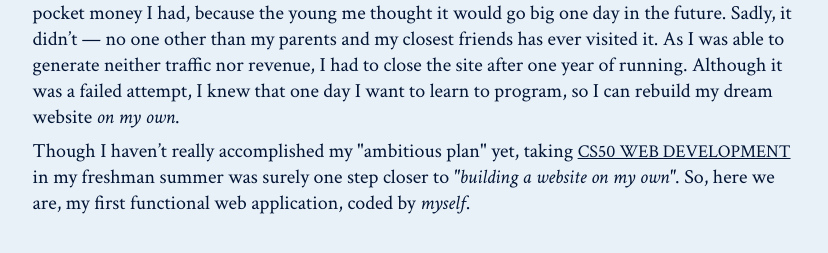
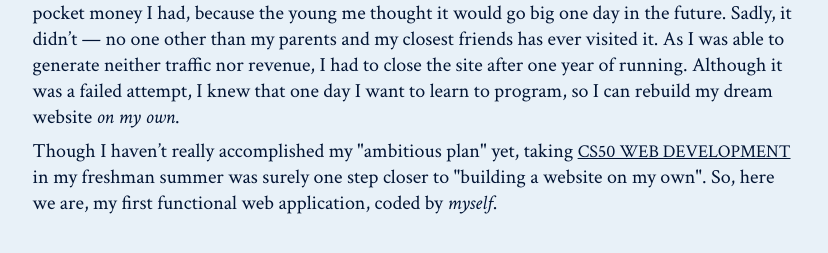
Before and after one commit to chaixinzhe2000/personal_website, a plain HTML site: page projects/goodreads.html in a window 1280 px wide. Shown: the part 1280-1533 px from the top of the page, without its empty margins (225-1053 px from the left). Drawn offline with Linux system fonts and the light colour scheme.

Commit message:
changed text

```diff
--- a/projects/goodreads.html
+++ b/projects/goodreads.html
@@ -56,8 +56,6 @@
 		</div>
 	</div>
 
-
-
 	<div class="blog-container">
 		<div class="blog-text-wrapper">
 			<div class="blog-subtitle">Introduction</div>
@@ -89,7 +87,7 @@
 			<div class="paragraph">
 				Though I haven’t really accomplished my "ambitious plan" yet, taking <a
 					href="https://cs50.harvard.edu/web/2020/" class="link">CS50 Web Development</a> in my freshman
-				summer was surely one step closer to <i>"building a website on my own"</i>. So, here we are, my first
+				summer was surely one step closer to "building a website on my own". So, here we are, my first
 				functional web application, coded by <i>myself</i>.
 			</div>
 
```
